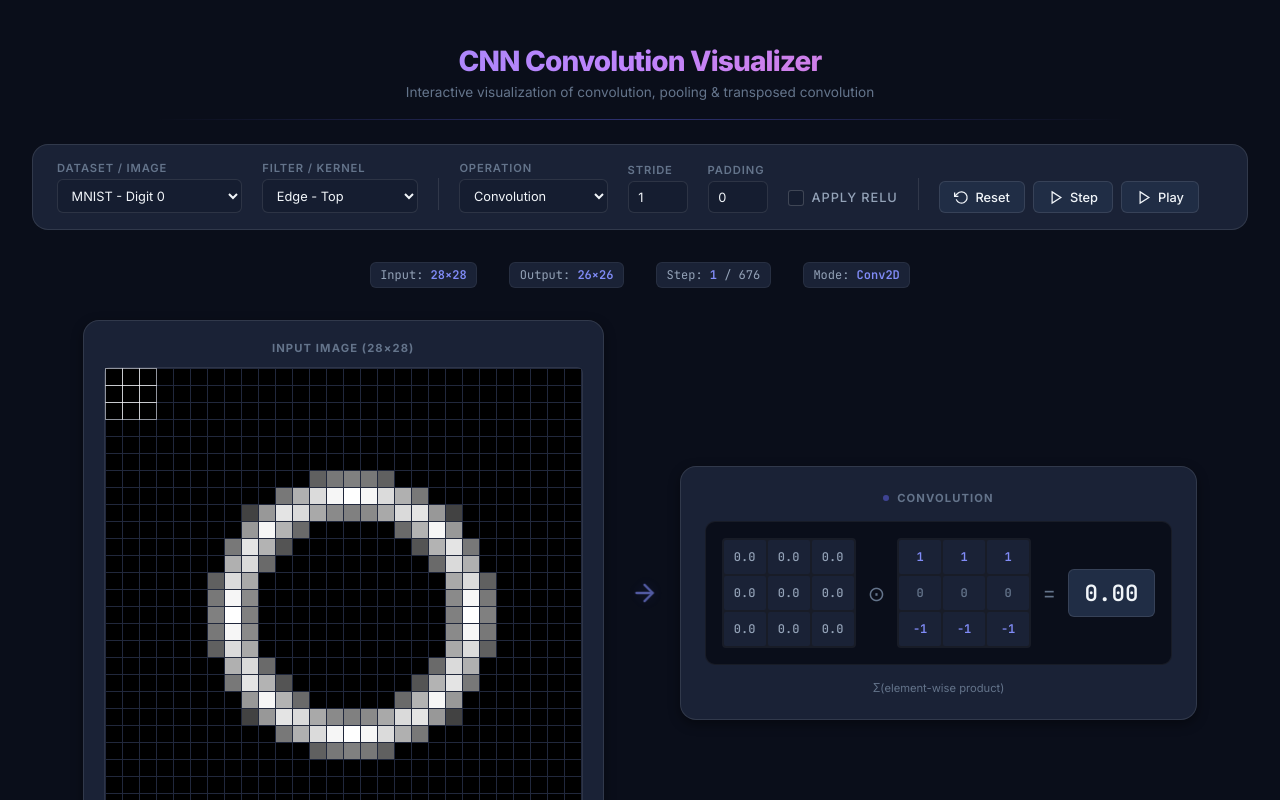
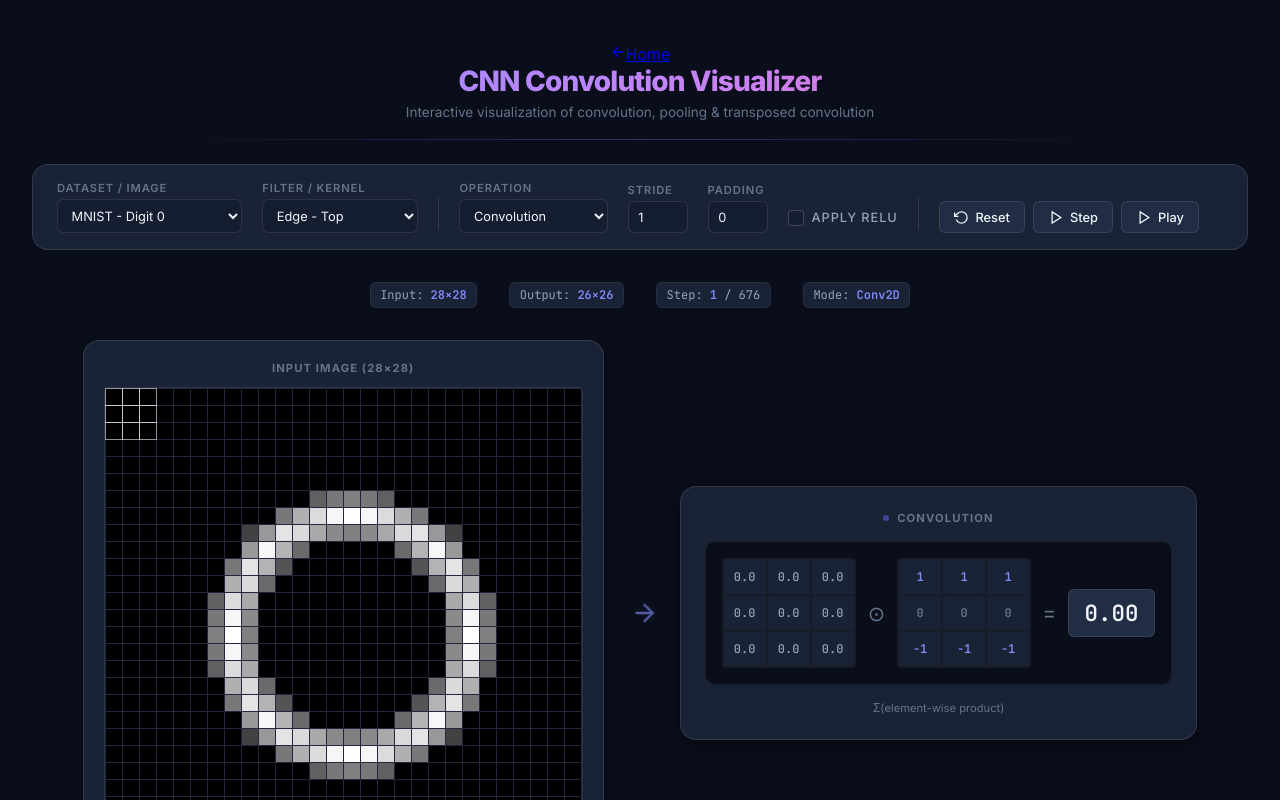
Before and after one commit to suyashmudgal/Project2_ml, a React (Vite) app in the folder convolution-visualizer/: page /visualizer in a window 1280 px wide. Shown: the top 800 px of the page. Built offline with nearby package versions, Linux system fonts and the light colour scheme.

Commit message:
change in file

```diff
--- a/convolution-visualizer/src/App.jsx
+++ b/convolution-visualizer/src/App.jsx
@@ -1,4 +1,5 @@
 import React, { useState, useEffect, useMemo, useCallback } from 'react';
+import { Link } from 'react-router-dom';
 import Controls from './components/Controls';
 import InputGrid from './components/InputGrid';
 import OutputGrid from './components/OutputGrid';
@@ -161,8 +162,14 @@ function App() {
     <div className="app">
       {/* Header */}
       <header className="app-header">
+        <Link to="/" className="back-home-link">
+          <svg viewBox="0 0 24 24" fill="none" stroke="currentColor" strokeWidth="2" strokeLinecap="round" strokeLinejoin="round" width="16" height="16">
+            <line x1="19" y1="12" x2="5" y2="12"/><polyline points="12 19 5 12 12 5"/>
+          </svg>
+          Home
+        </Link>
         <h1>CNN Convolution Visualizer</h1>
-        <p>Interactive visualization of convolution, pooling & transposed convolution</p>
+        <p>Interactive visualization of convolution, pooling &amp; transposed convolution</p>
         <div className="header-line" />
       </header>
 
```
